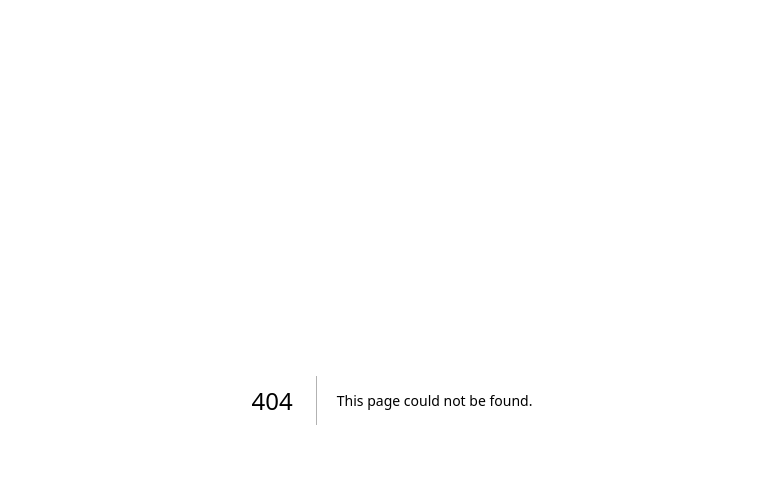
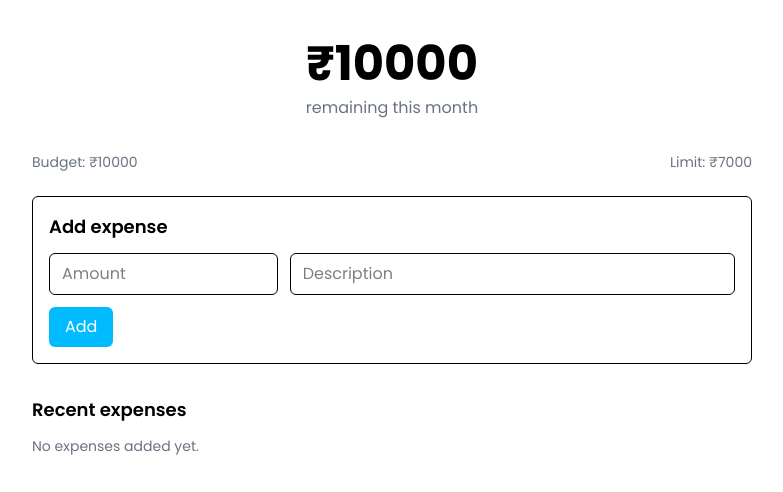
Before and after one commit to Aakashkalla/expense-tracker, a Next.js app: page /dashboard in a window 1280 px wide. Before the commit this address had no page. Shown: the top 492 px of the page, without its empty margins (248-1031 px from the left). Built offline with nearby package versions, Linux system fonts and the light colour scheme.

Commit message:
added dashboard

```diff
--- /dev/null
+++ b/app/dashboard/page.tsx
@@ -0,0 +1,118 @@
+"use client";
+
+import { useState } from "react";
+
+type Expense = {
+  id: number;
+  description: string;
+  amount: number;
+};
+
+export default function Dashboard() {
+  const budget = 10000;
+  const limit = 7000;
+  const savingReason = "Saving for family trip";
+
+  const [expenses, setExpenses] = useState<Expense[]>([]);
+  const [amount, setAmount] = useState("");
+  const [description, setDescription] = useState("");
+
+  const totalSpent = expenses.reduce((sum, e) => sum + e.amount, 0);
+  const remainingBalance = budget - totalSpent;
+
+  const addExpense = () => {
+    if (!amount || !description) return;
+
+    setExpenses((prev) => [
+      ...prev,
+      {
+        id: Date.now(),
+        description,
+        amount: Number(amount),
+      },
+    ]);
+
+    setAmount("");
+    setDescription("");
+  };
+
+  return (
+    <div className="max-w-3xl mx-auto px-6 py-10 font-poppins">
+
+      {/* Hero */}
+      <div className="text-center mb-8">
+        <h1 className="text-5xl font-bold">₹{remainingBalance}</h1>
+        <p className="text-gray-500 mt-2">remaining this month</p>
+      </div>
+
+      {/* Context */}
+      <div className="flex justify-between text-sm text-gray-500 mb-6">
+        <span>Budget: ₹{budget}</span>
+        <span>Limit: ₹{limit}</span>
+      </div>
+
+      {/* Warning */}
+      {totalSpent > limit && (
+        <div className="border border-red-300 bg-red-50 p-4 rounded-md mb-8">
+          <p className="text-red-600 font-medium">
+            You’ve crossed your spending limit
+          </p>
+          <p className="text-sm text-red-500 mt-1">
+            {savingReason}
+          </p>
+        </div>
+      )}
+
+      {/* Add Expense */}
+      <div className="border rounded-md p-4 mb-8">
+        <h2 className="text-lg font-semibold mb-3">Add expense</h2>
+
+        <div className="flex gap-3 mb-3">
+          <input
+            type="number"
+            placeholder="Amount"
+            value={amount}
+            onChange={(e) => setAmount(e.target.value)}
+            className="w-1/3 border rounded-md px-3 py-2"
+          />
+
+          <input
+            type="text"
+            placeholder="Description"
+            value={description}
+            onChange={(e) => setDescription(e.target.value)}
+            className="flex-1 border rounded-md px-3 py-2"
+          />
+        </div>
+
+        <button
+          onClick={addExpense}
+          className="bg-sky-400 text-white px-4 py-2 rounded-md hover:bg-sky-500"
+        >
+          Add
+        </button>
+      </div>
+
+      {/* Expense List */}
+      <div>
+        <h2 className="text-lg font-semibold mb-3">Recent expenses</h2>
+
+        {expenses.length === 0 ? (
+          <p className="text-sm text-gray-500">
+            No expenses added yet.
+          </p>
+        ) : (
+          <ul className="space-y-2 text-sm">
+            {expenses.map((expense) => (
+              <li key={expense.id} className="flex justify-between">
+                <span>{expense.description}</span>
+                <span>₹{expense.amount}</span>
+              </li>
+            ))}
+          </ul>
+        )}
+      </div>
+
+    </div>
+  );
+}
```
